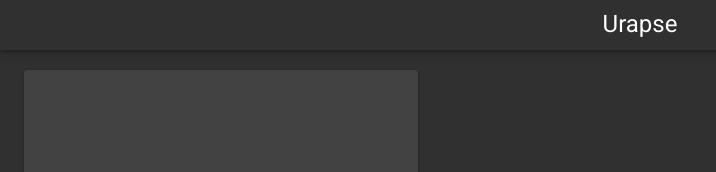
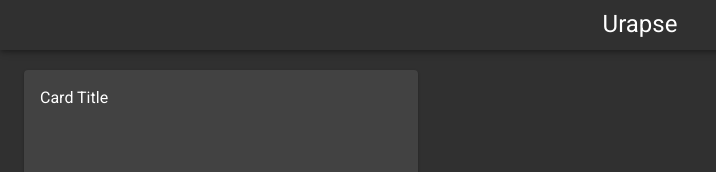
Before and after one commit to Nexus0831/urapse, a Vue app: page / in a window 1280 px wide. Shown: the top 172 px of the page, without its empty margins (0-716 px from the left). Built offline with nearby package versions, Linux system fonts and the light colour scheme.

Commit message:
feat: CardにTitleを追加 feat: テストデータを用意

```diff
--- a/src/components/Card.vue
+++ b/src/components/Card.vue
@@ -1,7 +1,7 @@
 <template>
   <div class="card">
-    <!--<div class="card-title">{{ mindMap.title }}</div>-->
-    <div class="card-body"></div>
+    <div class="card-title">{{ mindMap.title }}</div>
+    <!--<div class="card-body"></div>-->
   </div>
 </template>
 
@@ -11,9 +11,12 @@ import { Component, Prop, Vue } from 'vue-property-decorator';
 @Component
 export default class Card extends Vue {
   @Prop() private mindMap!: {
+    key: string,
     title: string,
     body: string,
+    nodes: object[],
   };
+  // @Prop() private title!: string;
 }
 </script>
 
@@ -33,4 +36,14 @@ export default class Card extends Vue {
     grid-template-rows 12px 32px 8px 1fr 8px 32px 12px
     grid-template-columns 16px 1fr 16px
     /*--- end ---*/
+
+  .card-title
+    /*--- style ---*/
+    grid-row 2 / 3
+    grid-column 2 / 3
+    /*--- end ---*/
+    /*--- layout ---*/
+    display flex
+    align-items center
+    /*--- end ---*/
 </style>
--- a/src/components/HomeView.vue
+++ b/src/components/HomeView.vue
@@ -1,6 +1,6 @@
 <template>
   <div id="home">
-    <Card>
+    <Card :mindMap="testDate">
     </Card>
   </div>
 </template>
@@ -15,7 +15,13 @@ import Card from './Card.vue';
   },
   })
 export default class HelloWorld extends Vue {
-  @Prop() private msg!: string;
+  // @Prop() private mindMap!: object;
+  testDate = {
+    key: '12345',
+    title: 'Card Title',
+    body: 'Lizards are a widespread group of squamate reptiles, with over 6,000 species, ranging across all continents except Antarctica',
+    nodes: [{}, {}, {}],
+  };
 }
 </script>
 
```
